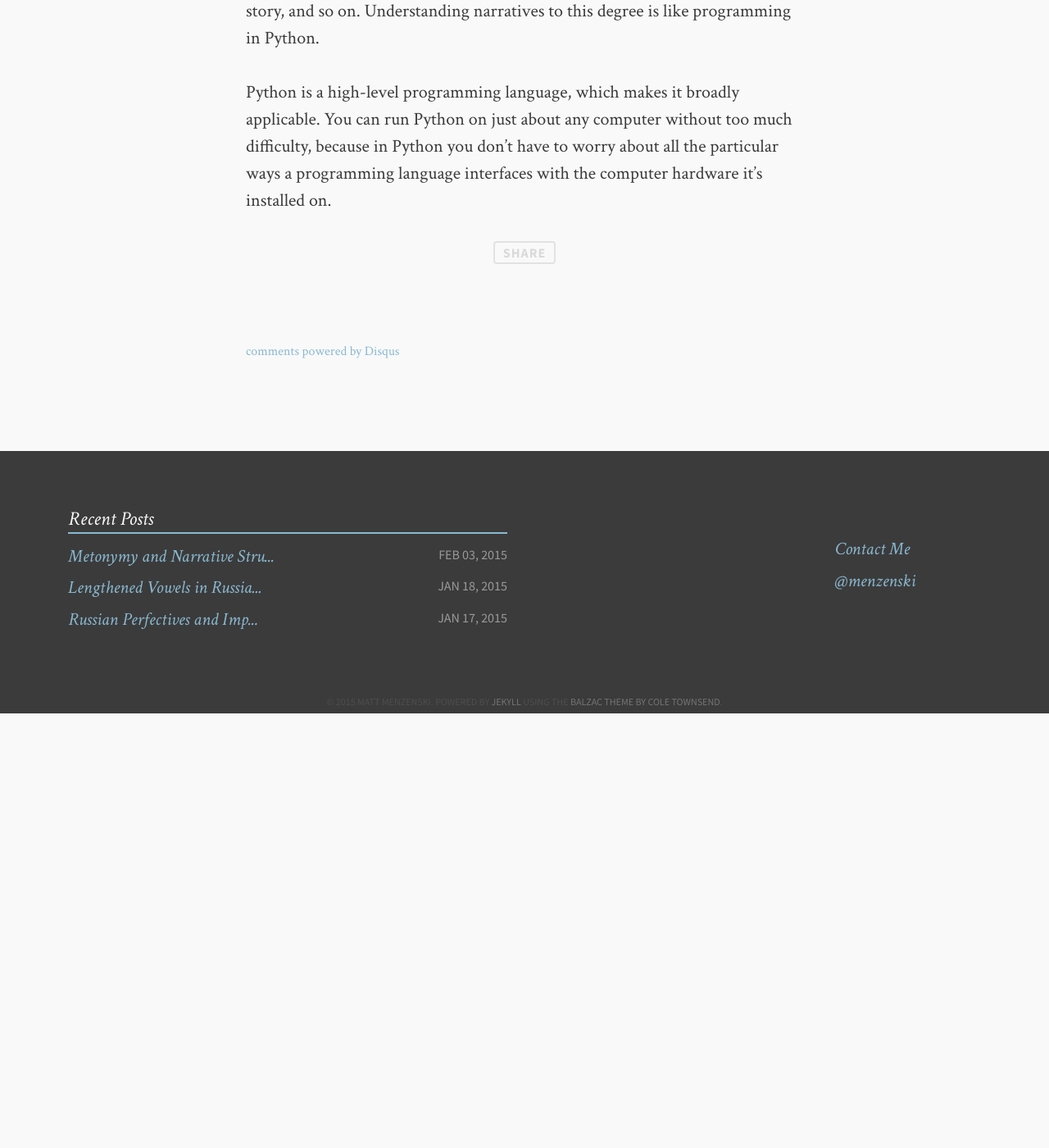
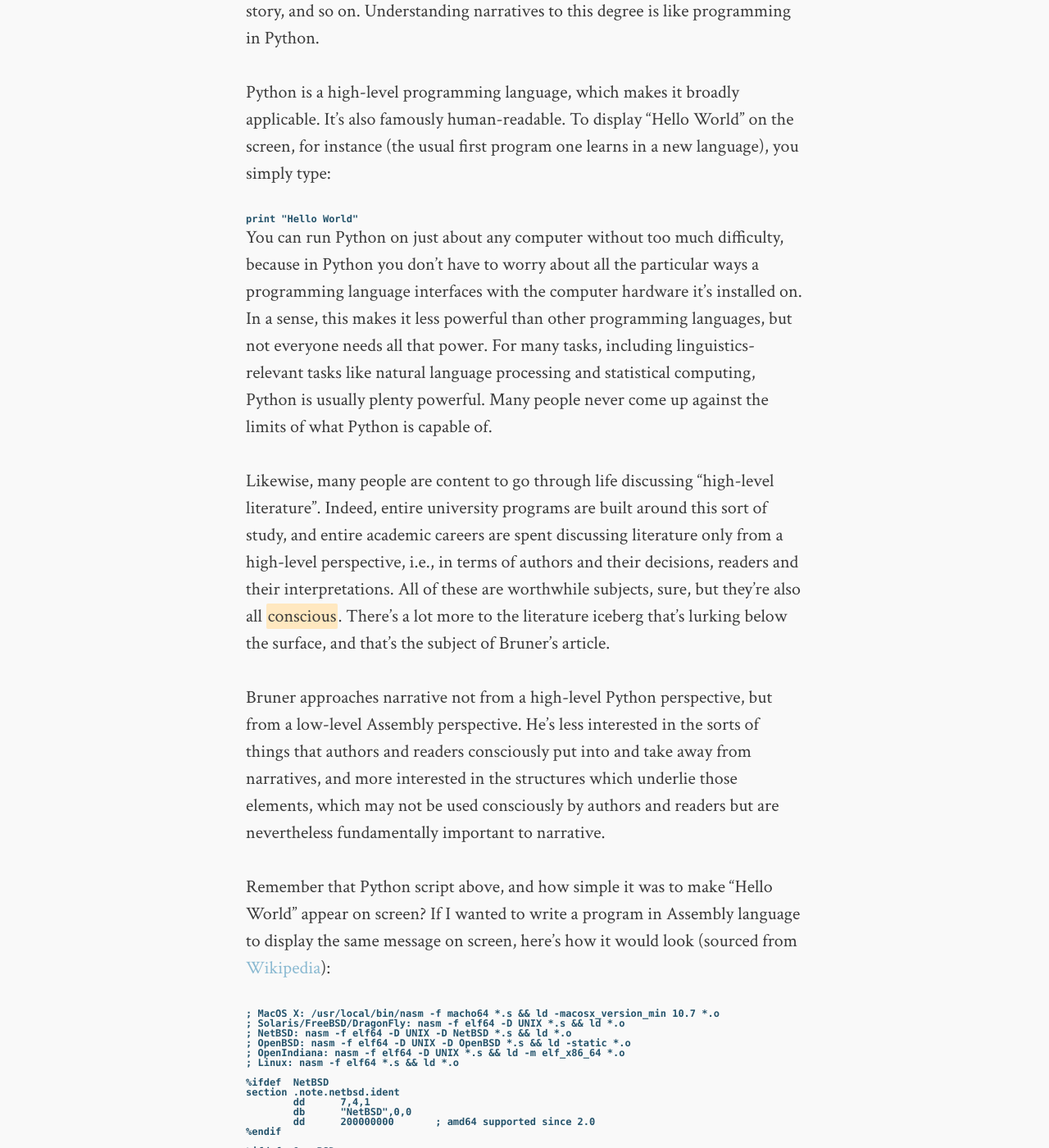
Before and after one commit to menzenski/menzenski.github.io, a Jekyll site: the page built from _posts/2015-02-03-Part-Whole-In-Narrative.md, in a window 1280 px wide and 1400 px high, scrolled down 1777 px. Shown: the whole window at 82% size. Built offline with Jekyll 4.4.1, drawn with Linux system fonts in a browser that asks for light colours; comment, search, counter and statistics services are not loaded; before the commit the page ends 2647 px from its top, so only the background shows below that; some of the changed text lies outside the part shown.

Commit message:
added code examples

````diff
--- a/_posts/2015-02-03-Part-Whole-In-Narrative.md
+++ b/_posts/2015-02-03-Part-Whole-In-Narrative.md
@@ -29,7 +29,106 @@ events that take place in a story, and so on. Understanding narratives
 to this degree is like programming in Python.
 
 Python is a high-level programming language, which makes it broadly
-applicable. You can run Python on just about any computer without too
+applicable. It's also famously human-readable. To display "Hello
+World" on the screen, for instance (the usual first program one learns
+in a new language), you simply type:
+
+```Python
+print "Hello World"
+```
+
+You can run Python on just about any computer without too
 much difficulty, because in Python you don't have to worry about all the
 particular ways a programming language interfaces with the computer
-hardware it's installed on.
+hardware it's installed on. In a sense, this makes it less powerful
+than other programming languages, but not everyone needs all that
+power. For many tasks, including linguistics-relevant tasks like
+natural language processing and statistical computing, Python is
+usually plenty powerful. Many people never come up against the limits
+of what Python is capable of.
+
+Likewise, many people are content to go through life discussing
+"high-level literature". Indeed, entire university programs are
+built around this sort of study, and entire academic careers are spent
+discussing literature only from a high-level perspective, i.e., in
+terms of authors and their decisions, readers and their
+interpretations. All of these are worthwhile subjects, sure, but
+they're also all *conscious*. There's a lot more to the literature
+iceberg that's lurking below the surface, and that's the subject of
+Bruner's article.
+
+Bruner approaches narrative not from a high-level Python perspective,
+but from a low-level Assembly perspective. He's less interested in the
+sorts of things that authors and readers consciously put into and take
+away from narratives, and more interested in the structures which
+underlie those elements, which may not be used consciously by authors
+and readers but are nevertheless fundamentally important to
+narrative.
+
+Remember that Python script above, and how simple it was to make
+"Hello World" appear on screen? If I wanted to write a program in
+Assembly language to display the same message on screen, here's how it
+would look (sourced from
+[Wikipedia](http://en.wikipedia.org/wiki/List_of_Hello_world_program_examples)):
+
+```Assembly
+; MacOS X: /usr/local/bin/nasm -f macho64 *.s && ld -macosx_version_min 10.7 *.o
+; Solaris/FreeBSD/DragonFly: nasm -f elf64 -D UNIX *.s && ld *.o
+; NetBSD: nasm -f elf64 -D UNIX -D NetBSD *.s && ld *.o
+; OpenBSD: nasm -f elf64 -D UNIX -D OpenBSD *.s && ld -static *.o
+; OpenIndiana: nasm -f elf64 -D UNIX *.s && ld -m elf_x86_64 *.o
+; Linux: nasm -f elf64 *.s && ld *.o
+
+%ifdef  NetBSD
+section .note.netbsd.ident
+        dd      7,4,1
+        db      "NetBSD",0,0
+        dd      200000000       ; amd64 supported since 2.0
+%endif
+
+%ifdef  OpenBSD
+section .note.openbsd.ident
+        align   2
+        dd      8,4,1
+        db      "OpenBSD",0
+        dd      0
+        align   2
+%endif
+
+section .text
+
+%ifidn __OUTPUT_FORMAT__, macho64       ; MacOS X
+        %define SYS_exit        0x2000001
+        %define SYS_write       0x2000004
+
+        global  start
+        start:
+%elifidn __OUTPUT_FORMAT__, elf64
+        %ifdef  UNIX            ; Solaris/OI/FreeBSD/NetBSD/OpenBSD/DragonFly
+                %define SYS_exit        1
+                %define SYS_write       4
+        %else                   ; Linux
+                %define SYS_exit        60
+                %define SYS_write       1
+        %endif
+
+        global  _start
+        _start:
+%else
+        %error  "Unsupported platform"
+%endif
+
+        mov     rax,SYS_write
+        mov     rdi,1           ; stdout
+        mov     rsi,msg
+        mov     rdx,len
+        syscall
+        mov     rax,SYS_exit
+        xor     rdi,rdi         ; exit code 0
+        syscall
+
+section .data
+
+msg     db      "Hello, world!",10
+len     equ     $-msg
+```
````
Also changed, not shown: README.md.
